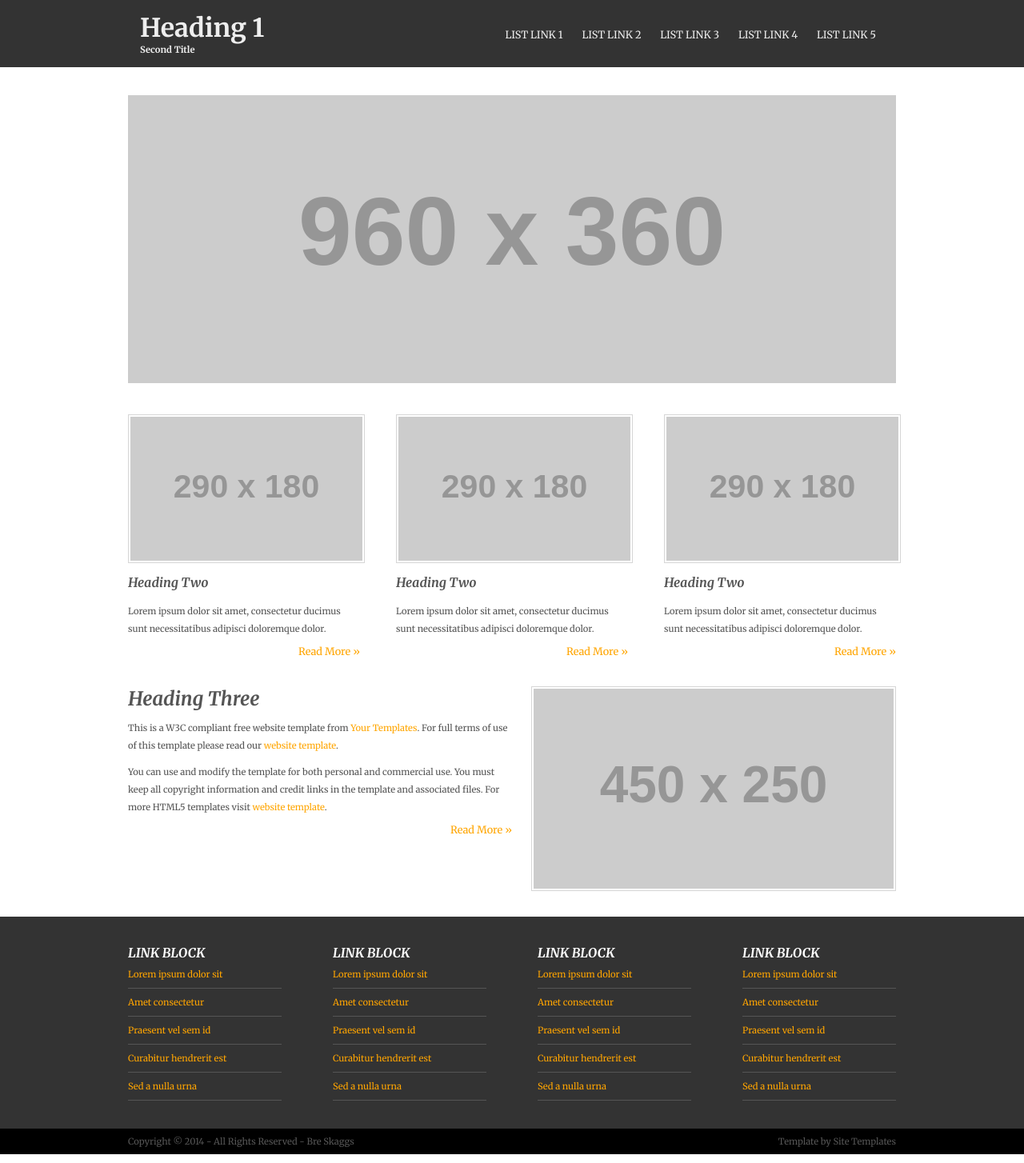
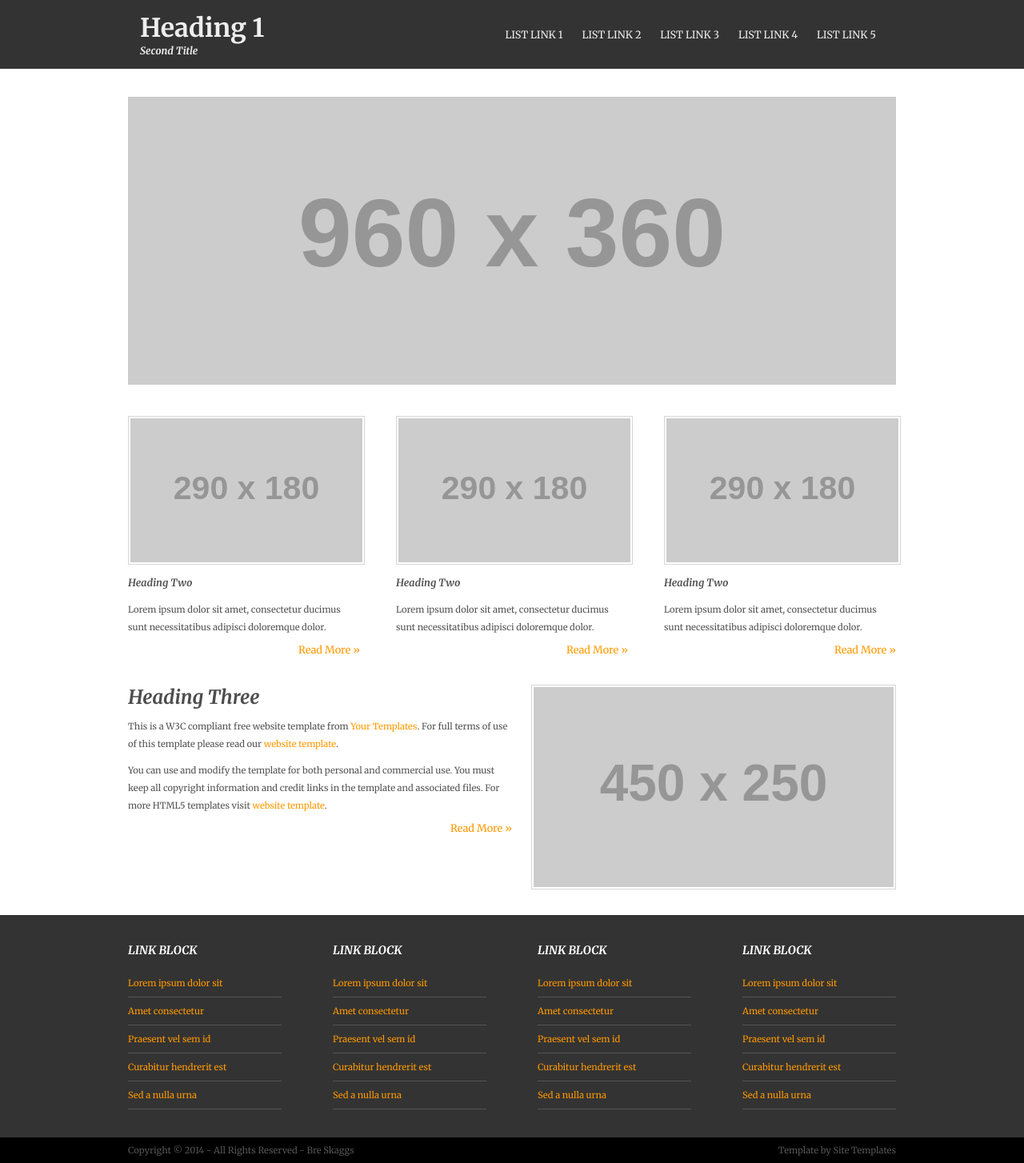
Before and after one commit to bremccallum/CodeWyoming, a PHP site: page /cassey.html in a window 1280 px wide. Shown: the whole page at 80% size. Run offline with PHP 8.4, Linux system fonts and the light colour scheme; some libraries are stand-ins or nearby versions.

Commit message:
Minor Fixes

```diff
--- a/05-14-14/casey-project/cassey.css
+++ b/05-14-14/casey-project/cassey.css
@@ -17,7 +17,9 @@
 .footer {
     background: #000;
 }
-
+.page-width {
+    min-width: 960px;
+}
 .content {
     width: 960px;
     margin:0 auto;
@@ -30,20 +32,11 @@ h1 {
     color:#eee;
 }
 h2 {
-    color:#eee;
-    font-size: .7em;
+    color:#555;
+    font-style: italic;
+    font-size: .8em;
     margin-top:0px;
     padding:0px;
-}
-h3,h4 {
-    font-style:italic;
-    color: #555;
-}
-h3 {
-    font-size:1.5em;
-    padding-bottom: 5px;
-}
-h4 {
 }
 img {
     padding:2px;
@@ -59,21 +52,27 @@ p {
 }
 a {
     text-decoration:none;
-    color:orange;
+    color: #f90;
 }
 a:hover {
     color: #555;
 }
 li {
-    text-align:center;
+    text-align: center;
+}
+header {
+    padding: 15px;
 }
 header a {
-    text-decoration:none;
+    text-decoration: none;
     color: #eee;
     text-align: center;
 }
-header {
-    padding:15px;
+header a:hover {
+    color: orange;
+}
+header h2 {
+    color: #eee;
 }
 header nav ul {
     text-align:center;
@@ -102,8 +101,9 @@ article footer a{
 article footer a:hover{
     color: #555;
 }
-article h4{
+article h2{
     margin: 10px 0;
+
 }
 #top-content img{
     border: none;
@@ -113,6 +113,12 @@ article h4{
 #middle-content article:nth-child(2){
     margin-left:45px;
     margin-right:45px;
+}
+#bottom-content h2 {
+    font-style: italic;
+    color: #4d4d4d;
+    font-size:1.5em;
+    padding-bottom: 5px;
 }
 #bottom-content img{
     float:right;
@@ -148,19 +154,23 @@ nav.content ul {
 }
 nav.content li {
     list-style-type: none;
-    padding: 10px 0 10px 0;
+    padding: 10px 0;
     text-align: left;
     font-size: .7em;
     border-bottom: 1px solid #555;
 
 }
-nav div h4 {
+nav div h2 {
     color: #fff;
     text-transform: uppercase;
+    font-size: .9em;
+    padding-bottom: 15px;
+}
+nav div a:hover {
+    color: #eee;
 }
 footer.content {
     text-align: left;
-    overflow: auto;
 }
 footer p {
     float: right;
--- a/05-14-14/casey-project/cassey.html
+++ b/05-14-14/casey-project/cassey.html
@@ -9,7 +9,7 @@
 </head>
 
 <body>
-    <div class="header">
+    <div class="header page-width">
         <header class="content">
             <nav>
                 <ul>
@@ -31,7 +31,7 @@
         </header>
     </div>
 
-    <div class="main">
+    <div class="main page-width">
         <main class="content">
             <section id="top-content">
                 <img src="//placehold.it/960x360/000/fff">
@@ -39,7 +39,7 @@
             <section id="middle-content">
                 <article>
                     <img src="//placehold.it/290x180/000/fff">
-                    <h4>Heading Two</h4>
+                    <h2>Heading Two</h2>
                     <p>Lorem ipsum dolor sit amet, consectetur  ducimus sunt necessitatibus adipisci doloremque dolor.</p>
                     <footer>
                         <a href="">Read More &raquo;</a>
@@ -47,7 +47,7 @@
                 </article>
                 <article>
                     <img src="//placehold.it/290x180/000/fff">
-                    <h4>Heading Two</h4>
+                    <h2>Heading Two</h2>
                     <p>Lorem ipsum dolor sit amet, consectetur  ducimus sunt necessitatibus adipisci doloremque dolor.</p>
                      <footer>
                         <a href="">Read More &raquo;</a>
@@ -55,7 +55,7 @@
                 </article>
                 <article>
                     <img src="//placehold.it/290x180/000/fff">
-                    <h4>Heading Two</h4>
+                    <h2>Heading Two</h2>
                     <p>Lorem ipsum dolor sit amet, consectetur  ducimus sunt necessitatibus adipisci doloremque dolor.</p>
                      <footer>
                         <a href="">Read More &raquo;</a>
@@ -65,7 +65,7 @@
             <section id="bottom-content">
                 <img src="//placehold.it/450x250/000/fff">
                 <div class="bottom-copy">
-                <h3>Heading Three</h3>
+                <h2>Heading Three</h2>
                 <p>This is a W3C compliant free website template from <a href="">Your Templates</a>. For full terms of use of this template please read our <a href="">website template</a>.</p>
                 <p>You can use and modify the template for both personal and commercial use. You must keep all copyright information and credit links in the template and associated files. For more HTML5 templates visit <a href="">website template</a>.</p>
                 <footer><a href="">Read More &raquo;</a></footer>
@@ -77,7 +77,7 @@
     <div class="nav">
         <nav class="content">
             <div>
-                <h4>Link Block</h4>
+                <h2>Link Block</h2>
                 <ul>
                     <li><a href="">Lorem ipsum dolor sit</a></li>
                     <li><a href="">Amet consectetur</a></li>
@@ -87,7 +87,7 @@
                 </ul>
             </div>
             <div>
-                <h4>Link Block</h4>
+                <h2>Link Block</h2>
                 <ul>
                     <li><a href="">Lorem ipsum dolor sit</a></li>
                     <li><a href="">Amet consectetur</a></li>
@@ -97,7 +97,7 @@
                 </ul>
             </div>
             <div>
-                <h4>Link Block</h4>
+                <h2>Link Block</h2>
                 <ul>
                     <li><a href="">Lorem ipsum dolor sit</a></li>
                     <li><a href="">Amet consectetur</a></li>
@@ -107,7 +107,7 @@
                 </ul>
             </div>
             <div>
-                <h4>Link Block</h4>
+                <h2>Link Block</h2>
                 <ul>
                     <li><a href="">Lorem ipsum dolor sit</a></li>
                     <li><a href="">Amet consectetur</a></li>
@@ -119,7 +119,7 @@
         </nav>
     </div>
 
-    <div class="footer">
+    <div class="footer page-width">
         <footer class="content">
             <p>Template by Site Templates</p>
             <p class="copyright">Copyright &copy; 2014 - All Rights Reserved - Bre Skaggs</p>
```
